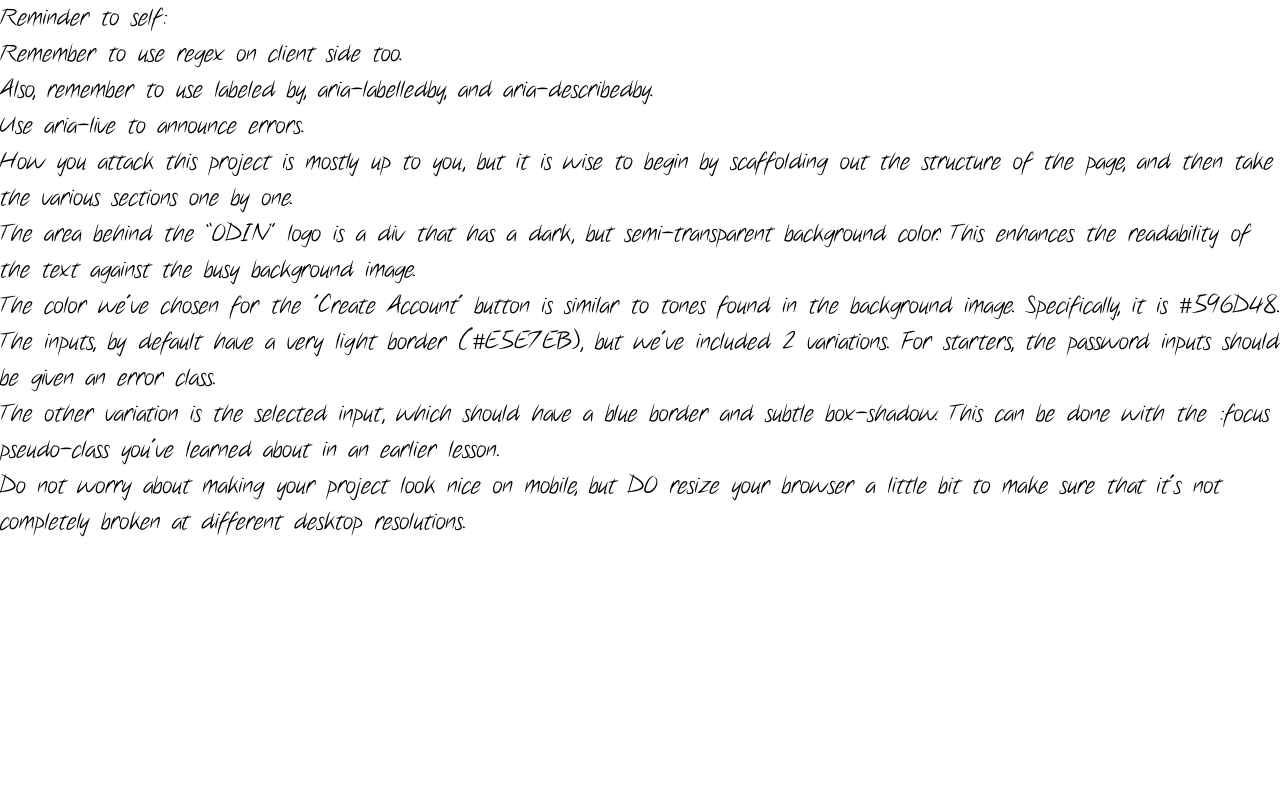
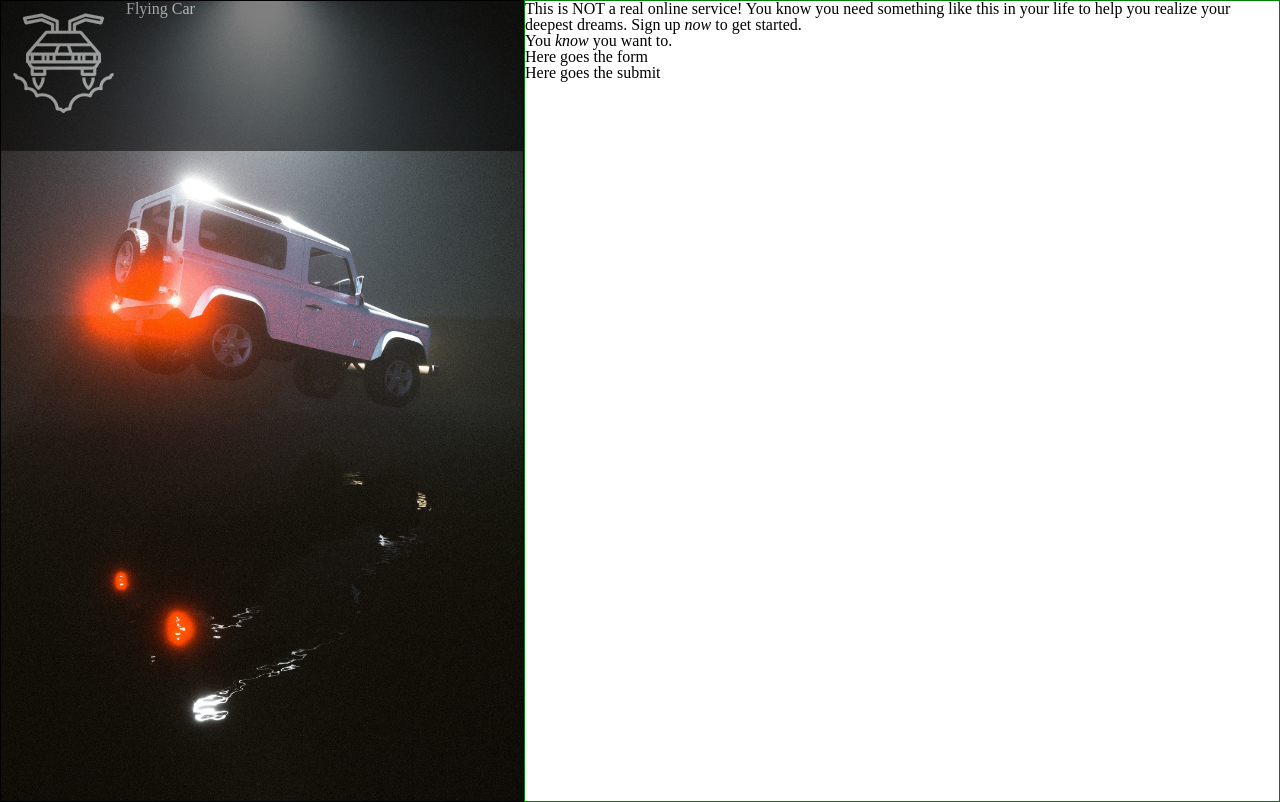
Before and after one commit to Sivnerof/Sign-Up-Form, a plain HTML site: page index.html in a window 1280 px wide. Drawn offline with Linux system fonts and the light colour scheme.

Commit message:
Basic Scaffolding Of Site

```diff
--- a/index.html
+++ b/index.html
@@ -19,33 +19,25 @@
     <script src="./scripts/app.js" defer></script>
 </head>
 <body>
-    <p>
-        Reminder to self:
-        <br>
-        Remember to use regex on client side too.
-        <br>
-        Also, remember to use labeled by, aria-labelledby, and aria-describedby.
-        <br>
-        Use aria-live to announce errors.
-        <br>
-    </p>
-    <p>
-    How you attack this project is mostly up to you, but it is wise to begin by scaffolding out the structure of the page, and then take the various sections one by one.
-    </p>
-    <p>
-    The area behind the “ODIN” logo is a div that has a dark, but semi-transparent background color. This enhances the readability of the text against the busy background image.
-    </p>
-    <p>
-    The color we've chosen for the 'Create Account' button is similar to tones found in the background image. Specifically, it is #596D48.
-    </p>
-    <p>
-    The inputs, by default have a very light border (#E5E7EB), but we've included 2 variations. For starters, the password inputs should be given an error class.
-    </p>
-    <p>
-    The other variation is the selected input, which should have a blue border and subtle box-shadow. This can be done with the :focus pseudo-class you've learned about in an earlier lesson.
-    </p>
-    <p>
-    Do not worry about making your project look nice on mobile, but DO resize your browser a little bit to make sure that it's not completely broken at different desktop resolutions.
-    </p>
+    <div id="container-left">
+        <header id="banner">
+            <img src="assets/flying-car.svg" alt="flying car logo">
+            <h1 id="logo">Flying Car</h1>
+        </header>
+    </div>
+    <div id="container-right">
+        <div>
+            <p>
+                This is NOT a real online service!
+                You know you need something like this in your life to help you realize your deepest dreams.
+                Sign up <em>now</em> to get started.
+            </p>
+            <p>
+                You <em>know</em> you want to.
+            </p>
+        </div>
+        <div>Here goes the form</div>
+        <div>Here goes the submit</div>
+    </div>
 </body>
 </html>
--- a/scss/style.scss
+++ b/scss/style.scss
@@ -4,9 +4,44 @@
 /* Font Imports */
 @import 'fonts';
 
-p {
-    font-family: 'note_thisregular';
-    font-size: 1.5em;
-    line-height: 1.5em;
-    margin: 0;
+body {
+    display: flex;
+    height: 100vh;
 }
+
+em {
+    font-style: italic;
+}
+
+#container-left {
+    border: 1px solid black;
+    width: 45%;
+    height: 100%;
+    background-image: url(../assets/jeep.jpg);
+    background-size: cover;
+    background-position: center;
+
+    #banner {
+        display: flex;
+        width: 100%;
+        background-color: black;
+        opacity: 0.5;
+
+        #logo{
+            opacity: 1;
+            color: white;
+        }
+
+        img {
+            height: 150px;
+            width: 125px;
+            opacity: 1;
+        }
+    }
+}
+
+#container-right {
+    border: 1px solid green;
+    height: 100%;
+    width: 65%;
+}
```
Also changed, not shown: css/style.css, css/style.min.css.
